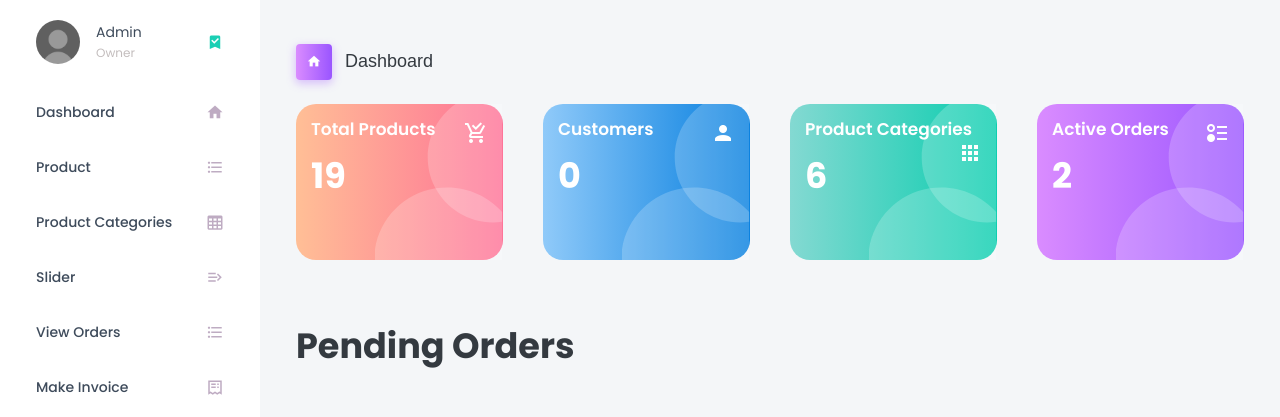
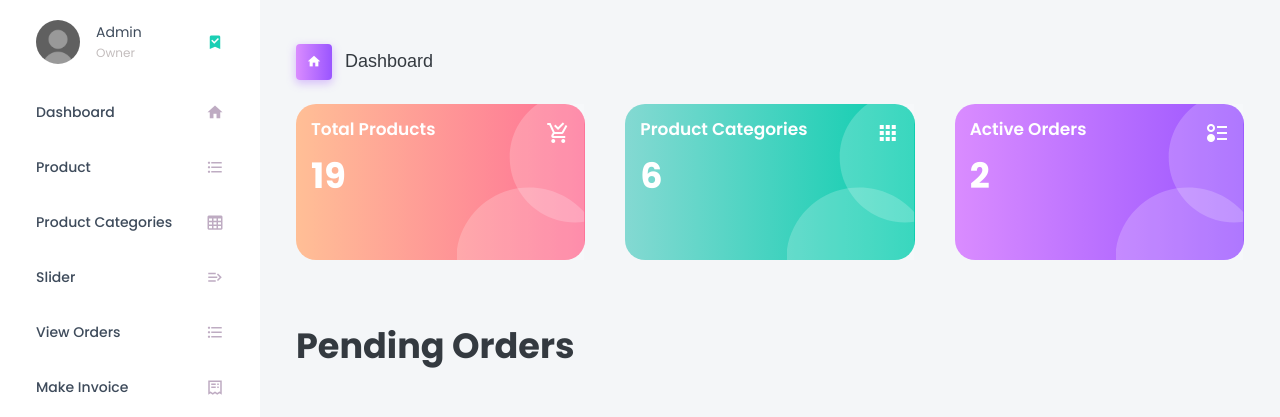
Before and after one commit to fardin-ahmed-shawon/mini-easy-commerce, a PHP site: page /Admin/ in a window 1280 px wide. Shown: the part 70-487 px from the top of the page. Run offline with PHP 8.4, Linux system fonts and the light colour scheme; a user stored in the database is signed in; data comes from the database, SQL or seed files in the repository; data that the repository does not hold is empty; some web fonts are replaced.

Commit message:
up to date

```diff
--- a/Admin/index.php
+++ b/Admin/index.php
@@ -70,7 +70,7 @@ if ($_SERVER["REQUEST_METHOD"] == "POST" && isset($_POST['accept_order'])) {
             </div>
 
             <div class="row">
-              <div class="col-md-3 stretch-card grid-margin">
+              <div class="col-md-4 stretch-card grid-margin">
                 <div class="card bg-gradient-danger card-img-holder text-white">
                   <div class="card-body">
                     <img src="assets/images/dashboard/circle.svg" class="card-img-absolute" alt="circle-image" />
@@ -88,26 +88,7 @@ if ($_SERVER["REQUEST_METHOD"] == "POST" && isset($_POST['accept_order'])) {
                   </div>
                 </div>
               </div>
-              <div class="col-md-3 stretch-card grid-margin">
-                <div class="card bg-gradient-info card-img-holder text-white">
-                  <div class="card-body">
-                    <img src="assets/images/dashboard/circle.svg" class="card-img-absolute" alt="circle-image" />
-                    <h4 class="font-weight-normal mb-3">Customers
-                      <i class="mdi mdi-account mdi-24px float-end"></i>
-                    </h4>
-                    <h1 class="mb-5">
-                      <?php
-                      // Fetch total customers from user_info table
-                      $sql = "SELECT COUNT(user_id) AS total_customers FROM user_info";
-                      $result = $conn->query($sql);
-                      $row = $result->fetch_assoc();
-                      echo $row['total_customers'];
-                      ?>
-                    </h1>
-                  </div>
-                </div>
-              </div>
-              <div class="col-md-3 stretch-card grid-margin">
+              <div class="col-md-4 stretch-card grid-margin">
                 <div class="card bg-gradient-success card-img-holder text-white">
                   <div class="card-body">
                     <img src="assets/images/dashboard/circle.svg" class="card-img-absolute" alt="circle-image" />
@@ -125,7 +106,7 @@ if ($_SERVER["REQUEST_METHOD"] == "POST" && isset($_POST['accept_order'])) {
                   </div>
                 </div>
               </div>
-              <div class="col-md-3 stretch-card grid-margin">
+              <div class="col-md-4 stretch-card grid-margin">
                 <div class="card bg-gradient-primary card-img-holder text-white">
                   <div class="card-body">
                     <img src="assets/images/dashboard/circle.svg" class="card-img-absolute" alt="circle-image" />
```
